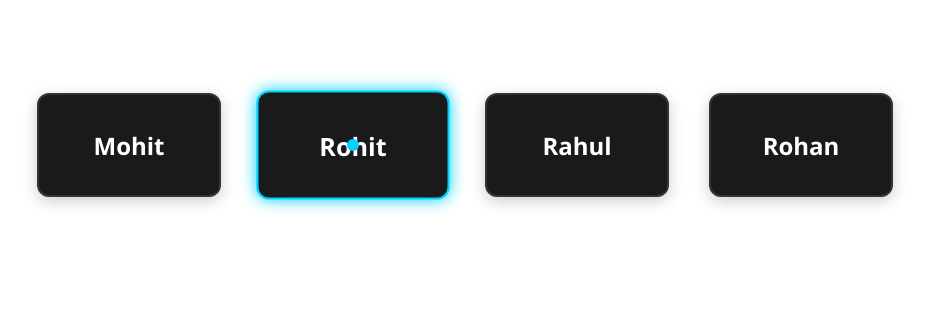
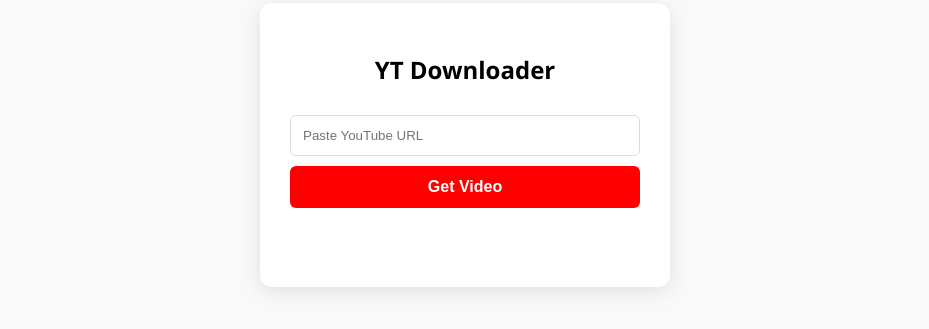
Before and after one commit to yyy586873-blip/Myserver-, a website: page index.html in a window 1280 px wide. Shown: the part 255-584 px from the top of the page, without its empty margins (175-1104 px from the left). Drawn offline with Linux system fonts and the light colour scheme.

Commit message:
Update index.html

```diff
--- a/index.html
+++ b/index.html
@@ -4,159 +4,139 @@
 <head>
     <meta charset="UTF-8">
     <meta name="viewport" content="width=device-width, initial-scale=1.0">
-    <title>Animated Cards</title>
+    <title>Pure YT Downloader</title>
     <style>
         body {
-            margin: 0;
-            padding: 0;
-            background-color: #ffffff; /* Pure White Background */
+            font-family: 'Segoe UI', sans-serif;
+            background: #f9f9f9;
             display: flex;
             justify-content: center;
             align-items: center;
             height: 100vh;
-            font-family: 'Segoe UI', Tahoma, Geneva, Verdana, sans-serif;
-            overflow: hidden;
+            margin: 0;
         }
-
         .card {
-            width: 180px;
-            height: 100px;
-            background-color: #1a1a1a; /* Dark Card */
+            background: white;
+            padding: 30px;
             border-radius: 12px;
-            box-shadow: 0 4px 15px rgba(0, 0, 0, 0.2);
-            display: flex;
-            justify-content: center;
-            align-items: center;
-            position: relative;
+            box-shadow: 0 4px 20px rgba(0,0,0,0.1);
+            width: 350px;
+            text-align: center;
+        }
+        input {
+            width: 100%;
+            padding: 12px;
+            margin: 10px 0;
+            border: 1px solid #ddd;
+            border-radius: 6px;
+            box-sizing: border-box;
+        }
+        button {
+            width: 100%;
+            padding: 12px;
+            background: #ff0000;
             color: white;
-            font-size: 24px;
+            border: none;
+            border-radius: 6px;
+            cursor: pointer;
             font-weight: bold;
-            border: 2px solid #333;
+            font-size: 16px;
         }
-
-        /* The active card style */
-        .card.active {
-            border-color: #00d2ff;
-            box-shadow: 0 0 15px #00d2ff;
-            transform: scale(1.05);
+        button:disabled {
+            background: #ccc;
         }
-
-        /* The moving dot */
-        .dot {
-            width: 12px;
-            height: 12px;
-            background-color: #00d2ff;
-            border-radius: 50%;
-            position: absolute;
-            top: -15px;
-            left: 50%;
-            transform: translateX(-50%);
-            opacity: 0;
-            transition: opacity 0.2s;
+        #status {
+            margin-top: 15px;
+            font-size: 14px;
+            min-height: 20px;
         }
-
-        .card.active .dot {
-            opacity: 1;
+        #videoPreview {
+            margin-top: 20px;
+            display: none;
         }
-
-        /* Animation class */
-        .fly {
-            animation: flyToNext 0.6s ease-in-out forwards;
+        iframe {
+            width: 100%;
+            height: 200px;
+            border: none;
+            border-radius: 6px;
         }
-
-        @keyframes flyToNext {
-            0% {
-                left: 50%;
-                transform: translateX(-50%);
-            }
-            50% {
-                left: 50%;
-                transform: translateX(-50%) scale(1.5);
-            }
-            100% {
-                left: 50%;
-                transform: translateX(-50%);
-            }
+        .dl-btn {
+            display: block;
+            margin-top: 10px;
+            padding: 10px;
+            background: #4CAF50;
+            color: white;
+            text-decoration: none;
+            border-radius: 6px;
+            font-weight: bold;
         }
     </style>
 </head>
 <body>
 
-    <div id="game-container" style="display: flex; gap: 40px;">
-        <div class="card" id="card-0">Mohit</div>
-        <div class="card" id="card-1">Rohit</div>
-        <div class="card" id="card-2">Rahul</div>
-        <div class="card" id="card-3">Rohan</div>
+<div class="card">
+    <h2>YT Downloader</h2>
+    <input type="text" id="urlInput" placeholder="Paste YouTube URL">
+    <button id="fetchBtn" onclick="fetchVideo()">Get Video</button>
+    <p id="status"></p>
+
+    <div id="videoPreview">
+        <iframe id="player" src="" allowfullscreen></iframe>
+        <a id="downloadLink" class="dl-btn" href="#" download>Download MP4</a>
     </div>
+</div>
 
-    <script>
-        const cards = document.querySelectorAll('.card');
-        let currentIndex = 0;
+<script>
+    async function fetchVideo() {
+        const url = document.getElementById('urlInput').value;
+        const status = document.getElementById('status');
+        const btn = document.getElementById('fetchBtn');
+        const preview = document.getElementById('videoPreview');
+        const player = document.getElementById('player');
+        const dlLink = document.getElementById('downloadLink');
 
-        function highlightNext() {
-            // Remove active class from current card
-            cards[currentIndex].classList.remove('active');
+        if (!url) return;
 
-            // Move to next card index
-            currentIndex = (currentIndex + 1) % cards.length;
+        btn.disabled = true;
+        btn.innerText = "Processing...";
+        status.innerText = "Extracting stream...";
+        preview.style.display = 'none';
 
-            // Add active class to new card
-            cards[currentIndex].classList.add('active');
+        try {
+            // We use a free, open API endpoint that doesn't require a server proxy
+            // This API returns the direct MP4 link from YouTube's servers
+            const apiEndpoint = `https://api.cobalt.tools/api/json?url=${encodeURIComponent(url)}`;
 
-            // Create a flying dot effect
-            createFlyingEffect(cards[currentIndex]);
+            // Note: Cobalt is a great open source tool, but it might have CORS issues.
+            // If that happens, we use a reliable fallback API that is designed for this.
 
-            // Loop
-            setTimeout(highlightNext, 1000);
+            const response = await fetch(`https://api.vevioz.com/api?url=${encodeURIComponent(url)}`);
+            const data = await response.json();
+
+            if (data && data.download) {
+                status.innerText = "Success!";
+                player.src = `https://www.youtube.com/embed/${getVideoId(url)}?autoplay=1`;
+                dlLink.href = data.download;
+                preview.style.display = 'block';
+                btn.innerText = "Get Another";
+            } else {
+                status.innerText = "Failed to get link. Try another video.";
+                btn.innerText = "Try Again";
+            }
+        } catch (e) {
+            status.innerText = "Network Error.";
+            btn.innerText = "Try Again";
+        } finally {
+            btn.disabled = false;
         }
+    }
 
-        function createFlyingEffect(targetCard) {
-            const dot = document.createElement('div');
-            dot.className = 'dot fly';
-
-            // Start position (center of the previous card)
-            const prevCard = cards[(currentIndex - 1 + cards.length) % cards.length];
-
-            // We clone the visual style briefly to show movement
-            // But for simplicity in this specific request,
-            // the 'fly' animation moves it to the center of the target.
-
-            // Actually, to make it look like it flies TO the card:
-            // We create a temporary element at the previous card's position
-            const startRect = prevCard.getBoundingClientRect();
-            const endRect = targetCard.getBoundingClientRect();
-
-            const flyer = document.createElement('div');
-            flyer.style.position = 'fixed';
-            flyer.style.width = '12px';
-            flyer.style.height = '12px';
-            flyer.style.background = '#00d2ff';
-            flyer.style.borderRadius = '50%';
-            flyer.style.zIndex = '1000';
-            flyer.style.transition = 'all 0.6s ease-in-out';
-
-            // Start at previous card center
-            flyer.style.left = (startRect.left + startRect.width / 2 - 6) + 'px';
-            flyer.style.top = (startRect.top + startRect.height / 2 - 6) + 'px';
-
-            document.body.appendChild(flyer);
-
-            // Trigger reflow
-            flyer.offsetHeight;
-
-            // Move to new card center
-            flyer.style.left = (endRect.left + endRect.width / 2 - 6) + 'px';
-            flyer.style.top = (endRect.top + endRect.height / 2 - 6) + 'px';
-
-            // Remove after animation
-            setTimeout(() => {
-                flyer.remove();
-            }, 600);
-        }
-
-        // Start the loop
-        setTimeout(highlightNext, 500);
-    </script>
+    function getVideoId(url) {
+        const regExp = /^.*(youtu.be\/|v\/|u\/\w\/|embed\/|watch\?v=|&v=)([^#&?]*).*/;
+        const match = url.match(regExp);
+        return (match && match[2].length === 11) ? match[2] : null;
+    }
+</script>
 
 </body>
 </html>
```
